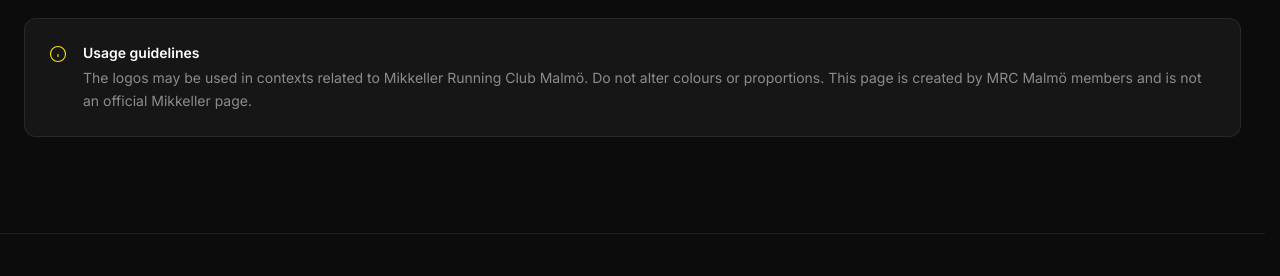
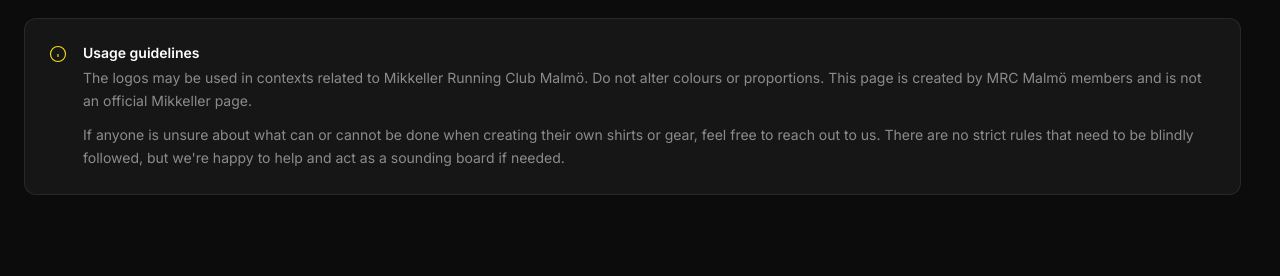
Before and after one commit to TRVMBK/mrcmalmo, an Astro site: page /en/logo in a window 1280 px wide. Shown: the part 2138-2414 px from the top of the page. Built offline with nearby package versions, Linux system fonts and the light colour scheme; Astro itself is replaced by a stand-in of ours.

Commit message:
Add gear/shirts guidance to logo usage note

```diff
--- a/src/components/sections/LogoDownload.astro
+++ b/src/components/sections/LogoDownload.astro
@@ -151,6 +151,11 @@
             ? "Logotyperna får användas i sammanhang relaterade till Mikkeller Running Club Malmö. Ändra inte färger eller proportioner. Denna sida är skapad av MRC Malmö-medlemmar och är inte en officiell Mikkeller-sida."
             : "The logos may be used in contexts related to Mikkeller Running Club Malmö. Do not alter colours or proportions. This page is created by MRC Malmö members and is not an official Mikkeller page."}
         </p>
+        <p class="text-white/50 text-sm leading-relaxed mt-3">
+          {sv
+            ? "Är du osäker på vad som gäller när du gör egna tröjor eller prylar? Hör av dig till oss. Det finns inga strikta regler som måste följas till punkt och pricka — vi hjälper gärna till och fungerar som bollplank."
+            : "If anyone is unsure about what can or cannot be done when creating their own shirts or gear, feel free to reach out to us. There are no strict rules that need to be blindly followed, but we're happy to help and act as a sounding board if needed."}
+        </p>
       </div>
     </div>
 
```
